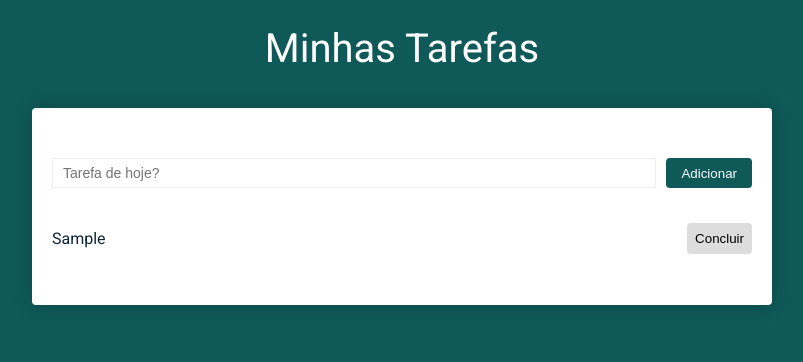
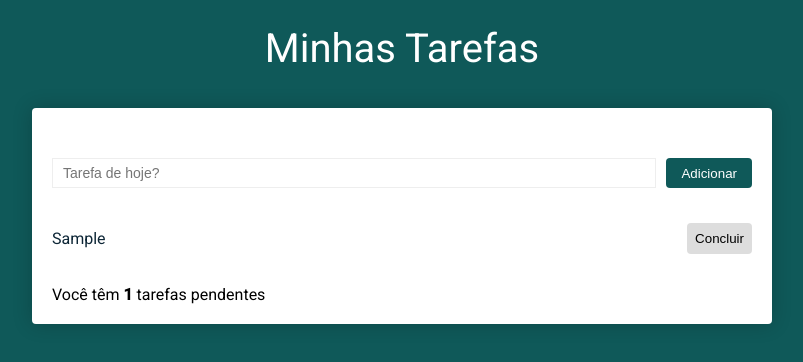
Before and after one commit to PedroMakengo/app-task-vuejs, a Vue app: page / in a window 1280 px wide. Both pictures are taken after typing "Sample" into the empty fields and a click on the button "Adicionar". Shown: the top 362 px of the page, without its empty margins (238-1041 px from the left). Built offline with nearby package versions, Linux system fonts and the light colour scheme.

Commit message:
Terminando a parte prática

```diff
--- a/src/components/Task.vue
+++ b/src/components/Task.vue
@@ -7,6 +7,12 @@
     </form>
 
     <TaskItem :lista="tarefas" :delete="deleteTask" />
+
+    <span v-show="tarefas.length > 0"
+      >Você têm
+      <strong :class="{ pend: pendente }">{{ tarefas.length }}</strong> tarefas
+      pendentes</span
+    >
   </div>
 </template>
 
@@ -22,6 +28,7 @@
     return {
       tarefa: "",
       tarefas: [],
+      pendente: false,
     };
   },
   methods: {
@@ -51,6 +58,9 @@
       deep: true,
       handler() {
         localStorage.setItem("tasks", JSON.stringify(this.tarefas));
+        this.tarefas.length > 4
+          ? (this.pendente = true)
+          : (this.pendente = false);
         console.log("Salvou");
       },
     },
@@ -100,4 +110,8 @@
   font-size: 14px;
   outline: none;
 }
+
+.pend {
+  color: #ff0000;
+}
 </style>
```
